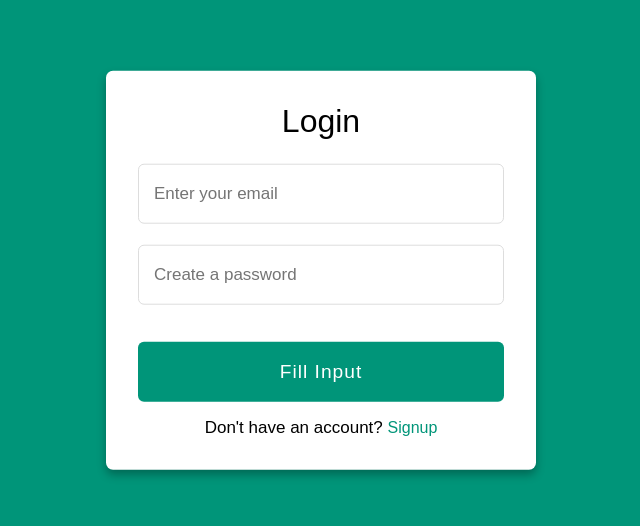
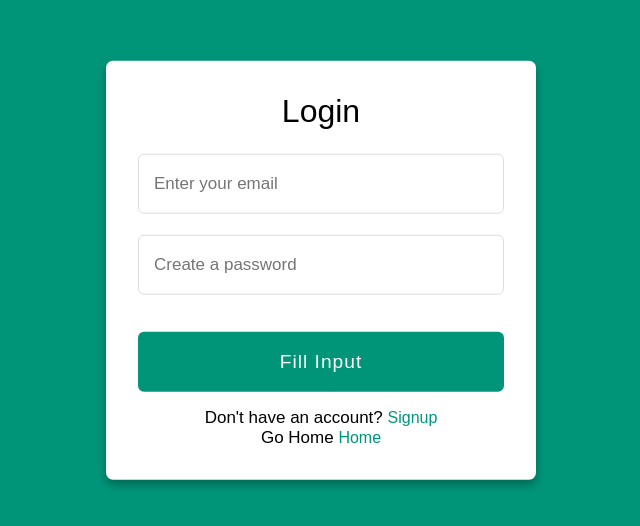
Before and after one commit to Bharat-Negi/bharatblog, a Next.js app: page /login in a window 1280 px wide. Shown: the part 130-656 px from the top of the page, without its empty margins (319-959 px from the left). Built offline with nearby package versions, Linux system fonts and the light colour scheme.

Commit message:
add home link

```diff
--- a/src/app/(auth)/login/page.tsx
+++ b/src/app/(auth)/login/page.tsx
@@ -74,6 +74,10 @@ export default function login() {
           <span className="signup">
             Don't have an account?&nbsp;
             <Link href="/signup">Signup</Link>
+          </span><br/>
+          <span className="signup">
+            Go Home&nbsp;
+            <Link href="/">Home</Link>
           </span>
         </div>
       </div>
--- a/src/components/dashboard/left-menu/LeftMenu.tsx
+++ b/src/components/dashboard/left-menu/LeftMenu.tsx
@@ -8,10 +8,7 @@ type SidebarProps = {
   toggleSidebar: () => void;
 };
 
-export default function LeftMenu({
-  sidebarClosed,
-  toggleSidebar,
-}: SidebarProps) {
+export default function LeftMenu({sidebarClosed, toggleSidebar}: SidebarProps) {
   const router = useRouter();
   const [submenuOpen, setSubmenuOpen] = useState(null); // which menu is open
   const [userData, setUserData] = useState<any>();
```
